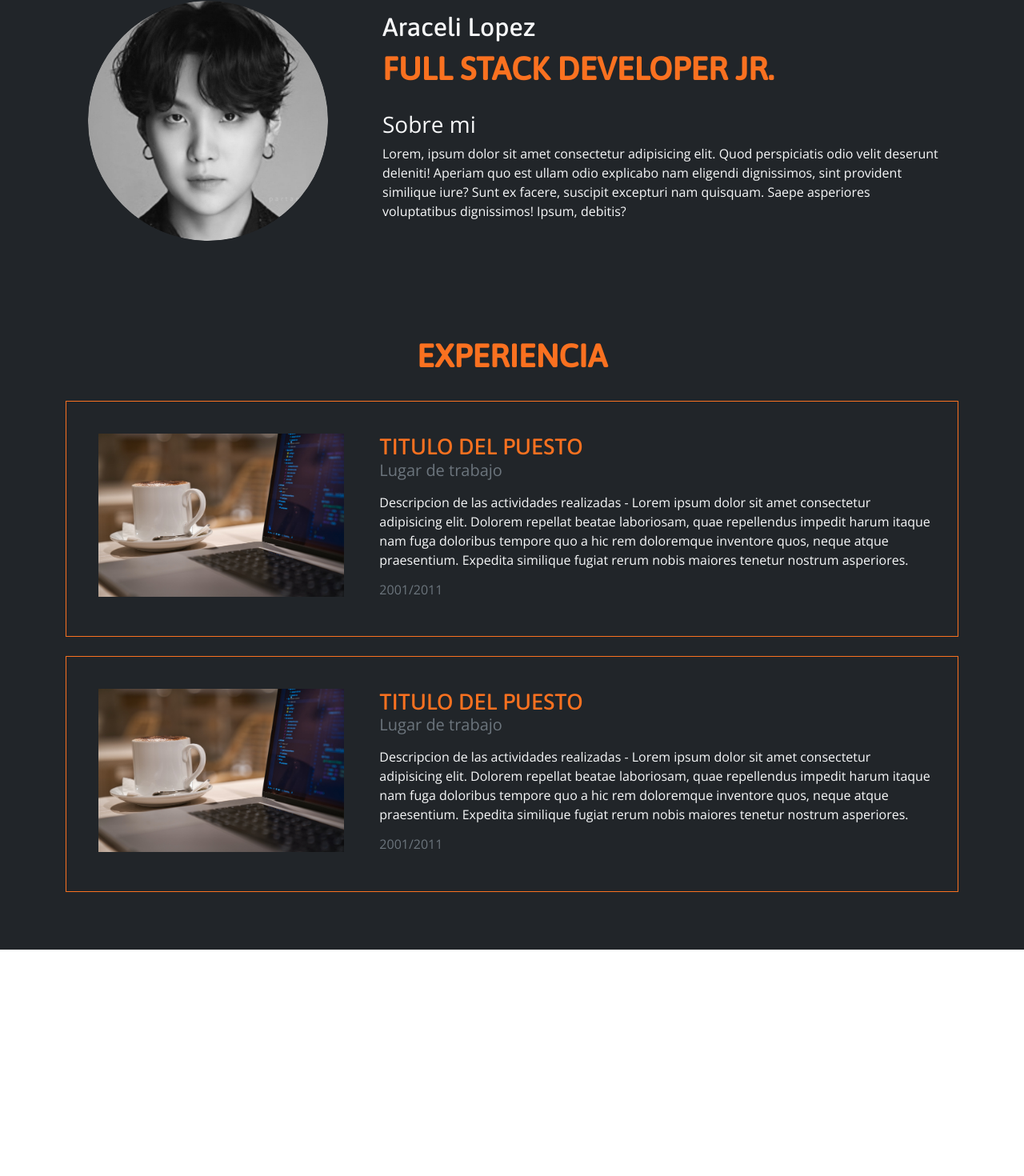
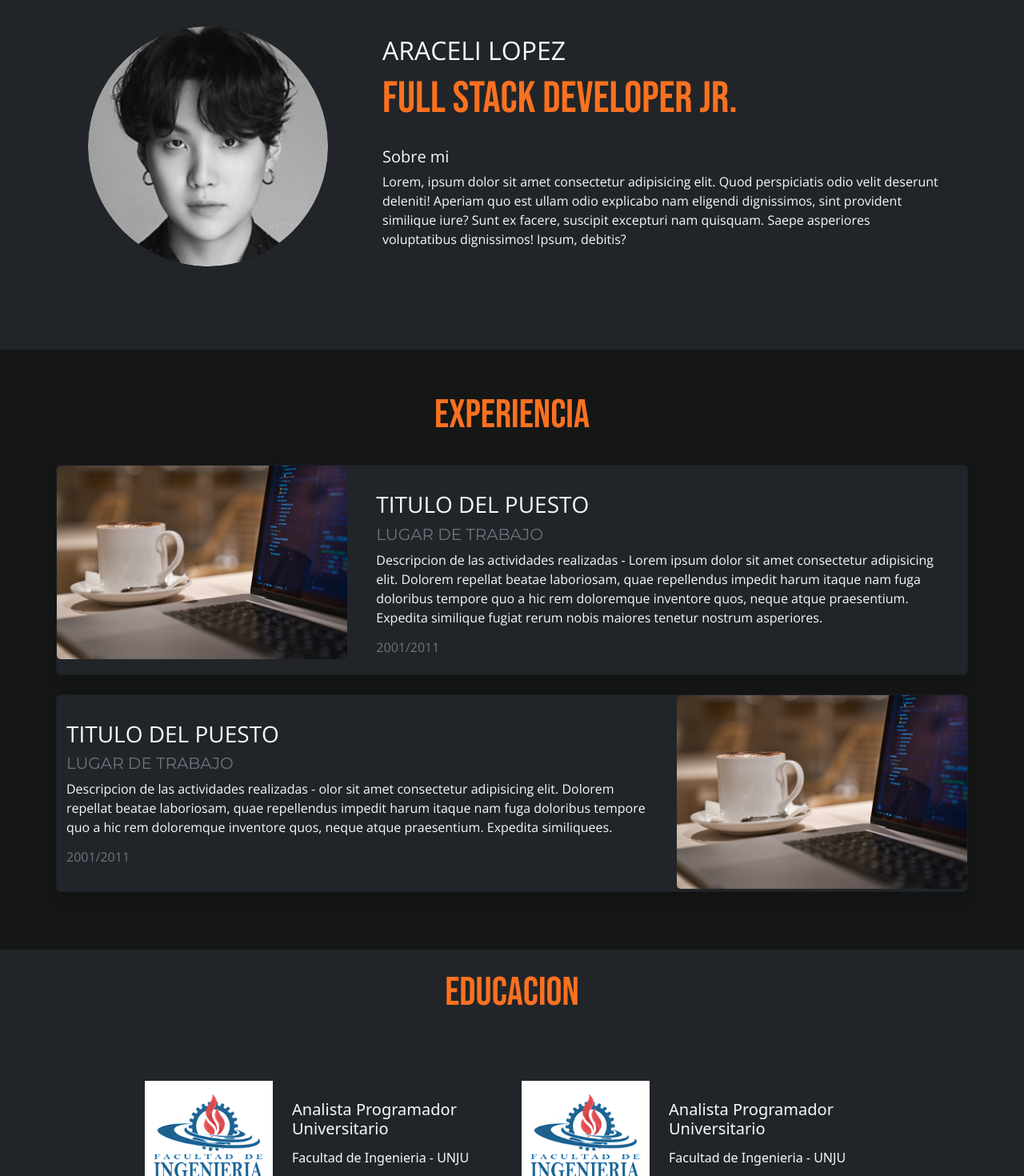
Before and after one commit to AraceliW/Portafolio-FrontEnd, an Angular app: page / in a window 1280 px wide. Shown: the part 948-2418 px from the top of the page at 80% size. Before the commit the page ends 2135 px from the top, so only its background shows below. Built offline with nearby package versions, Linux system fonts and the light colour scheme.

Commit message:
Se agrego la seccion educacion

```diff
--- a/src/app/app.component.html
+++ b/src/app/app.component.html
@@ -1,3 +1,4 @@
 <app-header></app-header>
 <app-acerca-de></app-acerca-de>
 <app-experiencia></app-experiencia>
+<app-educacion></app-educacion>
--- a/src/app/app.module.ts
+++ b/src/app/app.module.ts
@@ -6,6 +6,7 @@ import { NavbarComponent } from './componentes/navbar/navbar.component';
 import { HeaderComponent } from './componentes/header/header.component';
 import { AcercaDeComponent } from './componentes/acerca-de/acerca-de.component';
 import { ExperienciaComponent } from './componentes/experiencia/experiencia.component';
+import { EducacionComponent } from './componentes/educacion/educacion.component';
 
 
 @NgModule({
@@ -15,6 +16,7 @@ import { ExperienciaComponent } from './componentes/experiencia/experiencia.comp
     HeaderComponent,
     AcercaDeComponent,
     ExperienciaComponent,
+    EducacionComponent,
   ],
   imports: [
     BrowserModule
--- a/src/app/componentes/acerca-de/acerca-de.component.css
+++ b/src/app/componentes/acerca-de/acerca-de.component.css
@@ -3,9 +3,19 @@
     height: 300px;
 }
 
+.about-me{
+    padding-top: 80px;
+    padding-bottom: 80px;
+}
+
 .titulo-text{
     color: #FA7120;
-    font-family: 'Asap', sans-serif;
+    font-family: 'Bebas Neue', cursive;
+    font-size: 55px;
+}
+
+.font-name{
+    font-family: 'Open Sans', sans-serif;
 }
 
 .text{
--- a/src/app/componentes/acerca-de/acerca-de.component.html
+++ b/src/app/componentes/acerca-de/acerca-de.component.html
@@ -1,4 +1,4 @@
-<section class="about-me bg-dark py-5">
+<section class="about-me bg-dark">
     <div class="container-lg py-4">
         <div class="row align-items-center align-content-center">
             <div class="col-md-4 mt-md-0">
@@ -9,9 +9,9 @@
 
             <div class="col-md-8 mt-5 mt-md-0">
                 <div class="about-me-text px-3">
-                    <p class="text-light mb-1 fs-2 titulo-text">Araceli Lopez</p>
-                    <h1 class="fs-1 fw-bold titulo-text">FULL STACK DEVELOPER JR.</h1>
-                    <p class="text-light fs-3 mt-4 mb-1 text">Sobre mi</p>
+                    <p class="text-light mb-1 fs-2 font-name text-uppercase">Araceli Lopez</p>
+                    <h1 class="titulo-text">FULL STACK DEVELOPER JR.</h1>
+                    <p class="text-light fs-5 mt-4 mb-1 text">Sobre mi</p>
                     <p class="mt-1 text-light text">Lorem, ipsum dolor sit amet consectetur adipisicing elit. Quod perspiciatis odio velit deserunt deleniti! Aperiam quo est ullam odio explicabo nam eligendi dignissimos, sint provident similique iure? Sunt ex facere, suscipit excepturi nam quisquam. Saepe asperiores voluptatibus dignissimos! Ipsum, debitis?</p>
                 </div>
             </div>
--- /dev/null
+++ b/src/app/componentes/educacion/educacion.component.css
@@ -0,0 +1,19 @@
+.font-seccion{
+    font-family: 'Bebas Neue', cursive;
+    font-size: 50px;
+    color: #FA7120;
+}
+
+@media(max-width:768px){
+    .educacion-fila{
+        width: 100% !important;
+        text-align: center;
+    }
+}
+
+@media(max-width:576px){
+    .icono-wrap{
+        flex-wrap: wrap;
+        justify-content: center !important;
+    }
+}
--- /dev/null
+++ b/src/app/componentes/educacion/educacion.component.html
@@ -0,0 +1,24 @@
+<section class="container-fluid bg-dark">
+    <h1 class="font-seccion text-center p-4">EDUCACION</h1>
+
+    <div class="row w-75 mx-auto educacion-fila">
+        <div class="col-lg-6 col-md-12 col-sm-12 d-flex justify-content-start my-5 icono-wrap">
+            <img src="../../../assets/logo-unju.png" alt="Logo institucion" width="180" height="160">
+            <div>
+                <h3 class="text-light fs-5 mt-4 px-4 pb-1">Analista Programador Universitario</h3>
+                <p class="text-light px-4">Facultad de Ingenieria - UNJU</p>
+                <p class="text-light px-4">2019-2023</p>
+            </div>
+        </div>
+
+        <div class="col-lg-6 col-md-12 col-sm-12 d-flex justify-content-start my-5 icono-wrap">
+            <img src="../../../assets/logo-unju.png" alt="Logo institucion" width="180" height="160">
+            <div>
+                <h3 class="text-light fs-5 mt-4 px-4 pb-1">Analista Programador Universitario</h3>
+                <p class="text-light px-4">Facultad de Ingenieria - UNJU</p>
+                <p class="text-light px-4">2019-2022</p>
+            </div>
+        </div>
+
+    </div>
+</section>
--- a/src/app/componentes/experiencia/experiencia.component.css
+++ b/src/app/componentes/experiencia/experiencia.component.css
@@ -1,17 +1,23 @@
 .font-seccion{
-    font-family: 'Asap', sans-serif;
+    font-family: 'Bebas Neue', cursive;
+    font-size: 50px;
     color: #FA7120;
 }
 
-.border-org{
-    border-color: #FA7120;
+.font-titulo{
+    font-family: 'Open Sans', sans-serif;
+}
+
+.font-lugar{
+    font-family: 'Montserrat', sans-serif;
+    font-size: 20px
 }
 
 .font-p{
     font-family: 'Open Sans', sans-serif;
 }
 
-.font-titulo{
-    color: #FA7120;
-    font-family: 'Asap', sans-serif;
+
+.seccion-bg{
+    background-color: #151717;
 }
--- a/src/app/componentes/experiencia/experiencia.component.html
+++ b/src/app/componentes/experiencia/experiencia.component.html
@@ -1,20 +1,20 @@
-<section class="bg-dark p-3 pt-4 pb-5">
-<div class="container">
-    <h1 class="font-seccion fw-bold text-center p-4">EXPERIENCIA</h1>
+<section class="seccion-bg p-3 pt-4 pb-5">
+<div class="container p-0 pt-1">
+    <h1 class="font-seccion text-center p-4">EXPERIENCIA</h1>
 
     <!--Card 1-->
-    <div class="card bg-dark p-4 rounded-0 mb-4 border-org">
+    <div class="card bg-dark p-0 mb-4 shadow">
         <div class="row no-gutters">
             <div class="col-md-4">
-                <img src="../../../assets/logos-experiencia.jpg" class="card-img p-3" alt="Logo empresa">
+                <img src="../../../assets/logos-experiencia.jpg" class="card-img" alt="Logo empresa">
             </div>
 
             <div class="col-md-8 p-0">
-                <div class="card-body">
-                    <h3 class="font-titulo mb-0 text-uppercase">Titulo del Puesto</h3>
-                    <h4 class="text-muted fs-5 font-p mb-3">Lugar de trabajo</h4>
+                <div class="card-body m-2">
+                    <h3 class="font-titulo text-light mb-2 mt-2 text-uppercase fs-3">Titulo del Puesto</h3>
+                    <h4 class="text-muted text-uppercase font-lugar mb-2">Lugar de trabajo</h4>
                     <p class="text-light font-p"> Descripcion de las actividades realizadas - Lorem ipsum dolor sit amet consectetur adipisicing elit. Dolorem repellat beatae laboriosam, quae repellendus impedit harum itaque nam fuga doloribus tempore quo a hic rem doloremque inventore quos, neque atque praesentium. Expedita similique fugiat rerum nobis maiores tenetur nostrum asperiores.</p>
-                    <h6 class="text-muted font-p">2001/2011</h6>
+                    <h6 class="text-muted font-p m-0">2001/2011</h6>
                 </div>
             </div>
         </div>
@@ -22,17 +22,17 @@
 
 
     <!--Card 2-->
-    <div class="card bg-dark p-4 rounded-0 mb-4 border-org">
+    <div class="card bg-dark p-0 mb-4 shadow">
         <div class="row no-gutters">
-            <div class="col-md-4">
-                <img src="../../../assets/logos-experiencia.jpg" class="card-img p-3" alt="Logo empresa">
+            <div class="col-md-4 order-1">
+                <img src="../../../assets/logos-experiencia.jpg" class="card-img" alt="Logo empresa">
             </div>
 
             <div class="col-md-8 p-0">
-                <div class="card-body">
-                    <h3 class="font-titulo mb-0 text-uppercase">Titulo del Puesto</h3>
-                    <h4 class="text-muted fs-5 font-p mb-3">Lugar de trabajo</h4>
-                    <p class="text-light font-p"> Descripcion de las actividades realizadas - Lorem ipsum dolor sit amet consectetur adipisicing elit. Dolorem repellat beatae laboriosam, quae repellendus impedit harum itaque nam fuga doloribus tempore quo a hic rem doloremque inventore quos, neque atque praesentium. Expedita similique fugiat rerum nobis maiores tenetur nostrum asperiores.</p>
+                <div class="card-body m-2">
+                    <h3 class="font-titulo text-light mb-2 mt-2 text-uppercase fs-3">Titulo del Puesto</h3>
+                    <h4 class="text-muted text-uppercase font-lugar mb-2">Lugar de trabajo</h4>
+                    <p class="text-light font-p"> Descripcion de las actividades realizadas - olor sit amet consectetur adipisicing elit. Dolorem repellat beatae laboriosam, quae repellendus impedit harum itaque nam fuga doloribus tempore quo a hic rem doloremque inventore quos, neque atque praesentium. Expedita similiquees.</p>
                     <h6 class="text-muted font-p">2001/2011</h6>
                 </div>
             </div>
--- a/src/index.html
+++ b/src/index.html
@@ -8,8 +8,9 @@
   <link rel="icon" type="image/x-icon" href="favicon.ico">
   <link rel="preconnect" href="https://fonts.googleapis.com">
   <link rel="preconnect" href="https://fonts.gstatic.com" crossorigin>
-  <link href="https://fonts.googleapis.com/css2?family=Asap:wght@500&display=swap" rel="stylesheet">
+  <link href="https://fonts.googleapis.com/css2?family=Bebas+Neue&display=swap" rel="stylesheet">
   <link href="https://fonts.googleapis.com/css2?family=Open+Sans:wght@300&display=swap" rel="stylesheet">
+  <link href="https://fonts.googleapis.com/css2?family=Montserrat&display=swap" rel="stylesheet">
 
 
 </head>
```
Also changed, not shown: src/app/componentes/educacion/educacion.component.ts (added, +10 -0 lines), src/assets/logo-unju.png (added), 1 other file (tests, documents, lock files or other folders).
